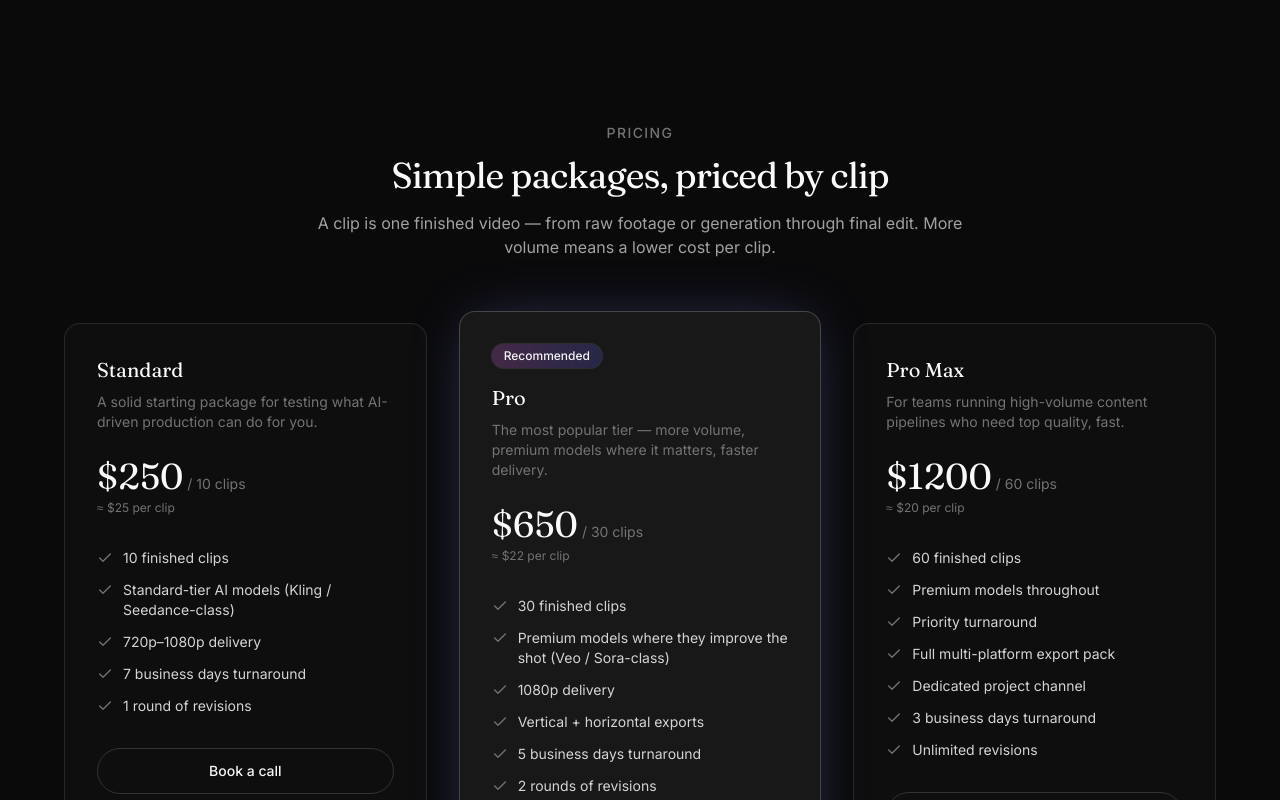
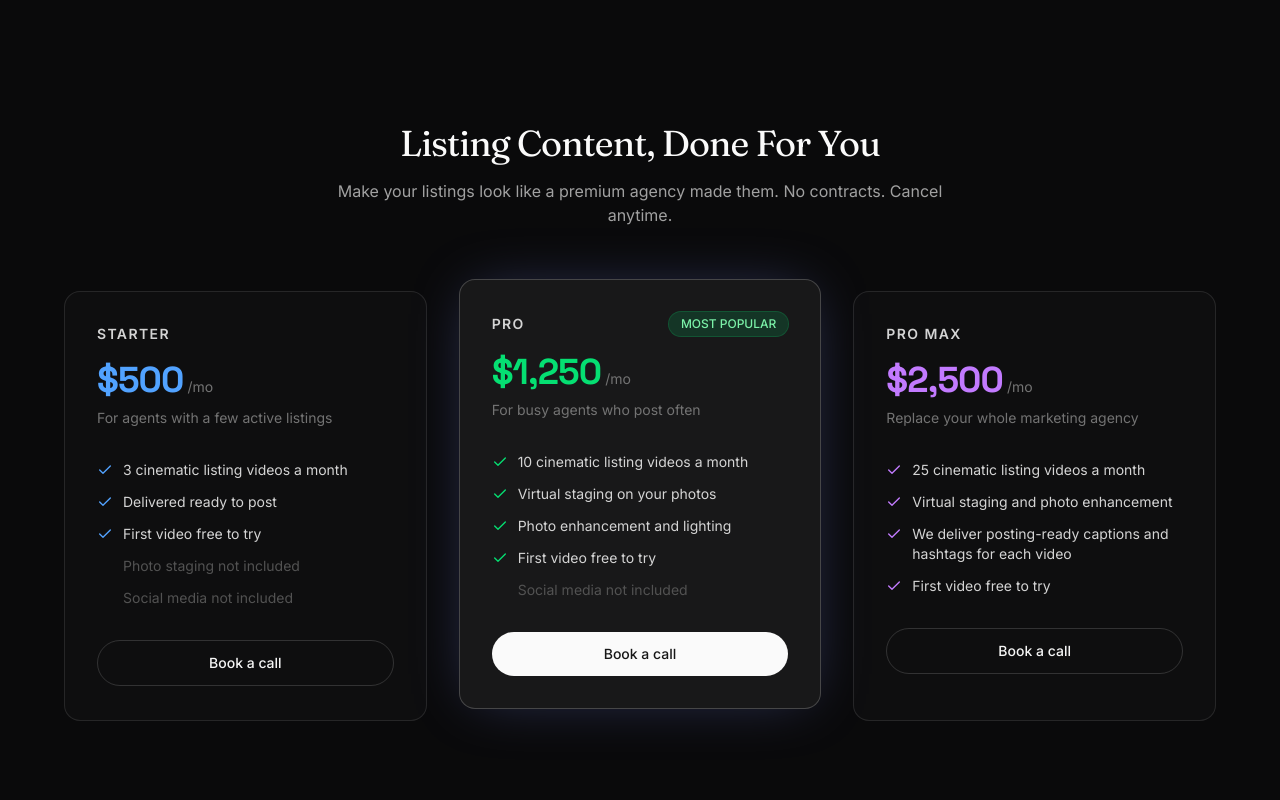
Before and after one commit to alexandar3/pamela-website, a Next.js app: page / in a window 1280 px wide. Shown: the part 2440-3240 px from the top of the page. Built offline with nearby package versions, Linux system fonts and the light colour scheme.

Commit message:
new edits

```diff
--- a/src/app/layout.tsx
+++ b/src/app/layout.tsx
@@ -1,5 +1,5 @@
 import type { Metadata } from "next";
-import { Fraunces, Inter } from "next/font/google";
+import { Fraunces, Inter, Space_Grotesk } from "next/font/google";
 import "./globals.css";
 
 const fraunces = Fraunces({
@@ -12,7 +12,13 @@ const fraunces = Fraunces({
 const inter = Inter({
   variable: "--font-sans",
   subsets: ["latin"],
-  weight: ["400", "500", "600", "700"],
+  weight: ["400", "500", "600", "700", "800"],
+});
+
+const spaceGrotesk = Space_Grotesk({
+  variable: "--font-grotesk",
+  subsets: ["latin"],
+  weight: ["700"],
 });
 
 export const metadata: Metadata = {
@@ -29,7 +35,7 @@ export default function RootLayout({
   return (
     <html
       lang="en"
-      className={`${fraunces.variable} ${inter.variable} h-full antialiased`}
+      className={`${fraunces.variable} ${inter.variable} ${spaceGrotesk.variable} h-full antialiased`}
     >
       <body className="min-h-full flex flex-col bg-[#0a0a0b] text-neutral-100">
         {children}
--- a/src/components/Pricing.tsx
+++ b/src/components/Pricing.tsx
@@ -2,7 +2,25 @@
 
 import { motion } from "framer-motion";
 import clsx from "clsx";
-import { CALENDLY_URL, PRICING_TIERS } from "@/lib/site-config";
+import { CALENDLY_URL, PRICING_TIERS, type PricingAccent } from "@/lib/site-config";
+
+const ACCENT_CLASSES: Record<PricingAccent, { price: string; check: string; badge: string }> = {
+  blue: {
+    price: "text-blue-400",
+    check: "text-blue-400",
+    badge: "bg-blue-400/15 text-blue-300 ring-blue-400/30",
+  },
+  green: {
+    price: "text-green-400",
+    check: "text-green-400",
+    badge: "bg-green-400/15 text-green-300 ring-green-400/30",
+  },
+  purple: {
+    price: "text-purple-400",
+    check: "text-purple-400",
+    badge: "bg-purple-400/15 text-purple-300 ring-purple-400/30",
+  },
+};
 
 export default function Pricing() {
   return (
@@ -15,21 +33,18 @@ export default function Pricing() {
           transition={{ duration: 0.6, ease: "easeOut" }}
           className="mx-auto max-w-2xl text-center"
         >
-          <p className="text-sm font-medium uppercase tracking-widest text-neutral-500">
-            Pricing
-          </p>
-          <h2 className="mt-3 font-display text-3xl tracking-tight text-neutral-50 sm:text-4xl">
-            Simple packages, priced by clip
+          <h2 className="font-display text-3xl tracking-tight text-neutral-50 sm:text-4xl">
+            Listing Content, Done For You
           </h2>
           <p className="mt-4 text-base text-neutral-400">
-            A clip is one finished video — from raw footage or generation
-            through final edit. More volume means a lower cost per clip.
+            Make your listings look like a premium agency made them. No
+            contracts. Cancel anytime.
           </p>
         </motion.div>
 
         <div className="mt-16 grid gap-8 lg:grid-cols-3">
           {PRICING_TIERS.map((tier, i) => {
-            const perClip = (tier.price / tier.clips).toFixed(0);
+            const accent = ACCENT_CLASSES[tier.accent];
             return (
               <motion.div
                 key={tier.id}
@@ -44,36 +59,44 @@ export default function Pricing() {
                     : "border-white/10 bg-white/[0.02]",
                 )}
               >
-                {tier.highlighted && (
-                  <span className="mb-4 inline-flex w-fit items-center rounded-full bg-gradient-to-r from-fuchsia-400/20 to-indigo-500/20 px-3 py-1 text-xs font-medium text-neutral-100 ring-1 ring-white/10">
-                    Recommended
+                <div className="flex items-center justify-between">
+                  <h3 className="text-sm font-semibold uppercase tracking-widest text-neutral-300">
+                    {tier.name}
+                  </h3>
+                  {tier.badge && (
+                    <span
+                      className={clsx(
+                        "inline-flex w-fit items-center rounded-full px-3 py-1 text-xs font-medium ring-1",
+                        accent.badge,
+                      )}
+                    >
+                      {tier.badge}
+                    </span>
+                  )}
+                </div>
+
+                <div className="mt-4 flex items-baseline gap-1">
+                  <span
+                    className={clsx(
+                      "font-[family-name:var(--font-grotesk)] text-4xl font-bold tracking-tight",
+                      accent.price,
+                    )}
+                  >
+                    {tier.currency}
+                    {tier.price.toLocaleString("en-US")}
                   </span>
-                )}
-
-                <h3 className="font-display text-xl text-neutral-50">
-                  {tier.name}
-                </h3>
+                  <span className="text-sm text-neutral-500">/mo</span>
+                </div>
                 <p className="mt-2 text-sm text-neutral-500">
-                  {tier.description}
+                  {tier.tagline}
                 </p>
 
-                <div className="mt-6 flex items-baseline gap-1">
-                  <span className="font-display text-4xl text-neutral-50">
-                    {tier.currency}
-                    {tier.price}
-                  </span>
-                  <span className="text-sm text-neutral-500">
-                    / {tier.clips} clips
-                  </span>
-                </div>
-                <p className="mt-1 text-xs text-neutral-500">
-                  ≈ {tier.currency}
-                  {perClip} per clip
-                </p>
-
-                <ul className="mt-8 flex flex-col gap-3 text-sm text-neutral-300">
-                  {tier.features.map((feature) => (
-                    <li key={feature} className="flex items-start gap-2.5">
+                <ul className="mt-8 flex flex-col gap-3 text-sm">
+                  {tier.includedFeatures.map((feature) => (
+                    <li
+                      key={feature}
+                      className="flex items-start gap-2.5 text-neutral-300"
+                    >
                       <svg
                         width="16"
                         height="16"
@@ -81,7 +104,7 @@ export default function Pricing() {
                         fill="none"
                         stroke="currentColor"
                         strokeWidth="2"
-                        className="mt-0.5 shrink-0 text-neutral-500"
+                        className={clsx("mt-0.5 shrink-0", accent.check)}
                       >
                         <path
                           strokeLinecap="round"
@@ -92,42 +115,15 @@ export default function Pricing() {
                       {feature}
                     </li>
                   ))}
-                  <li className="flex items-start gap-2.5">
-                    <svg
-                      width="16"
-                      height="16"
-                      viewBox="0 0 24 24"
-                      fill="none"
-                      stroke="currentColor"
-                      strokeWidth="2"
-                      className="mt-0.5 shrink-0 text-neutral-500"
+                  {tier.excludedFeatures.map((feature) => (
+                    <li
+                      key={feature}
+                      className="flex items-start gap-2.5 text-neutral-600"
                     >
-                      <path
-                        strokeLinecap="round"
-                        strokeLinejoin="round"
-                        d="M20 6L9 17L4 12"
-                      />
-                    </svg>
-                    {tier.turnaround} turnaround
-                  </li>
-                  <li className="flex items-start gap-2.5">
-                    <svg
-                      width="16"
-                      height="16"
-                      viewBox="0 0 24 24"
-                      fill="none"
-                      stroke="currentColor"
-                      strokeWidth="2"
-                      className="mt-0.5 shrink-0 text-neutral-500"
-                    >
-                      <path
-                        strokeLinecap="round"
-                        strokeLinejoin="round"
-                        d="M20 6L9 17L4 12"
-                      />
-                    </svg>
-                    {tier.revisions}
-                  </li>
+                      <span className="block h-4 w-4 shrink-0" />
+                      {feature}
+                    </li>
+                  ))}
                 </ul>
 
                 <a
--- a/src/lib/site-config.ts
+++ b/src/lib/site-config.ts
@@ -38,16 +38,18 @@ export const SERVICES: Service[] = [
   },
 ];
 
+export type PricingAccent = "blue" | "green" | "purple";
+
 export type PricingTier = {
   id: string;
   name: string;
   price: number;
   currency: string;
-  clips: number;
-  description: string;
-  features: string[];
-  turnaround: string;
-  revisions: string;
+  tagline: string;
+  badge?: string;
+  accent: PricingAccent;
+  includedFeatures: string[];
+  excludedFeatures: string[];
   highlighted?: boolean;
 };
 
@@ -55,52 +57,49 @@ export type PricingTier = {
 // needs to change.
 export const PRICING_TIERS: PricingTier[] = [
   {
-    id: "standard",
-    name: "Standard",
-    price: 250,
+    id: "starter",
+    name: "Starter",
+    price: 500,
     currency: "$",
-    clips: 10,
-    description: "A solid starting package for testing what AI-driven production can do for you.",
-    features: [
-      "10 finished clips",
-      "Standard-tier AI models (Kling / Seedance-class)",
-      "720p–1080p delivery",
+    tagline: "For agents with a few active listings",
+    accent: "blue",
+    includedFeatures: [
+      "3 cinematic listing videos a month",
+      "Delivered ready to post",
+      "First video free to try",
     ],
-    turnaround: "7 business days",
-    revisions: "1 round of revisions",
+    excludedFeatures: ["Photo staging not included", "Social media not included"],
   },
   {
     id: "pro",
     name: "Pro",
-    price: 650,
+    price: 1250,
     currency: "$",
-    clips: 30,
-    description: "The most popular tier — more volume, premium models where it matters, faster delivery.",
-    features: [
-      "30 finished clips",
-      "Premium models where they improve the shot (Veo / Sora-class)",
-      "1080p delivery",
-      "Vertical + horizontal exports",
+    tagline: "For busy agents who post often",
+    badge: "MOST POPULAR",
+    accent: "green",
+    includedFeatures: [
+      "10 cinematic listing videos a month",
+      "Virtual staging on your photos",
+      "Photo enhancement and lighting",
+      "First video free to try",
     ],
-    turnaround: "5 business days",
-    revisions: "2 rounds of revisions",
+    excludedFeatures: ["Social media not included"],
     highlighted: true,
   },
   {
     id: "pro-max",
     name: "Pro Max",
-    price: 1200,
+    price: 2500,
     currency: "$",
-    clips: 60,
-    description: "For teams running high-volume content pipelines who need top quality, fast.",
-    features: [
-      "60 finished clips",
-      "Premium models throughout",
-      "Priority turnaround",
-      "Full multi-platform export pack",
-      "Dedicated project channel",
+    tagline: "Replace your whole marketing agency",
+    accent: "purple",
+    includedFeatures: [
+      "25 cinematic listing videos a month",
+      "Virtual staging and photo enhancement",
+      "We deliver posting-ready captions and hashtags for each video",
+      "First video free to try",
     ],
-    turnaround: "3 business days",
-    revisions: "Unlimited revisions",
+    excludedFeatures: [],
   },
 ];
```
